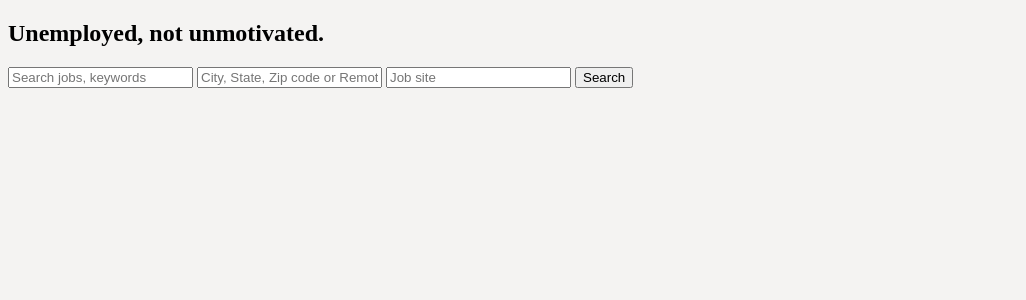
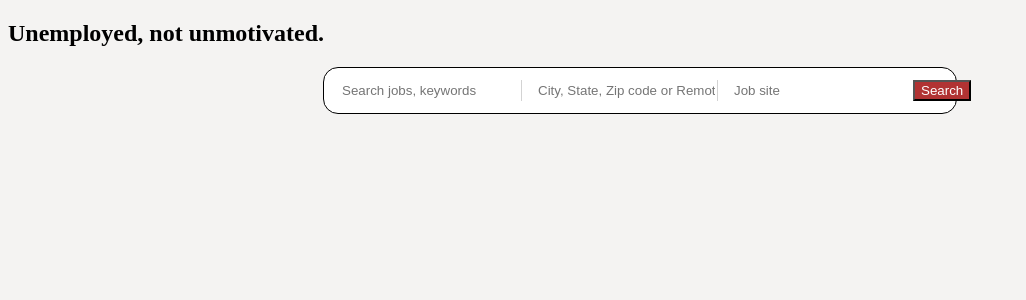
Before and after one commit to thenameisCharlie/unemployedAF, a Flask app: page / in a window 1280 px wide. Shown: the part 77-377 px from the top of the page, without its empty margins (0-1026 px from the left). Run offline with Flask 3, Linux system fonts and the light colour scheme.

Commit message:
updated the search bar

```diff
--- a/static/style.css
+++ b/static/style.css
@@ -52,3 +52,27 @@ nav a + a {
 body {
   background-color: #f4f3f2;
 }
+
+.search-bar {
+  display: flex;
+  background-color: white;
+  border: 1px solid black;
+  border-radius: 15px;
+  max-width: 600px; /*Sets a ceiling on how wide an element (search bar) can grow */
+  margin: 0 auto; /*Centers the search bar to the middle of the page by consuming equal margin space on both sides */
+  padding: 0.75rem 1rem;
+}
+
+.search-bar input {
+  border: none;
+}
+
+.search-bar input + input {
+  border-left: 1px solid lightgray;
+  padding-left: 1rem;
+}
+
+.search-bar button {
+  background-color: #b13333;
+  color: white;
+}
--- a/templates/home.html
+++ b/templates/home.html
@@ -19,7 +19,6 @@
         action="{{url_for('joblistings.search_results')}}"
         method="get"
       >
-        <label for="home-job-title" class="sr-only"></label>
         <input
           type="text"
           id="home-job-title"
@@ -27,7 +26,6 @@
           placeholder="Search jobs, keywords"
         />
 
-        <label for="location" class="sr-only"></label>
         <input
           type="text"
           id="location"
@@ -35,7 +33,6 @@
           placeholder="City, State, Zip code or Remote"
         />
 
-        <label for="job-site" class="sr-only"></label>
         <input
           type="text"
           id="job-site"
```
